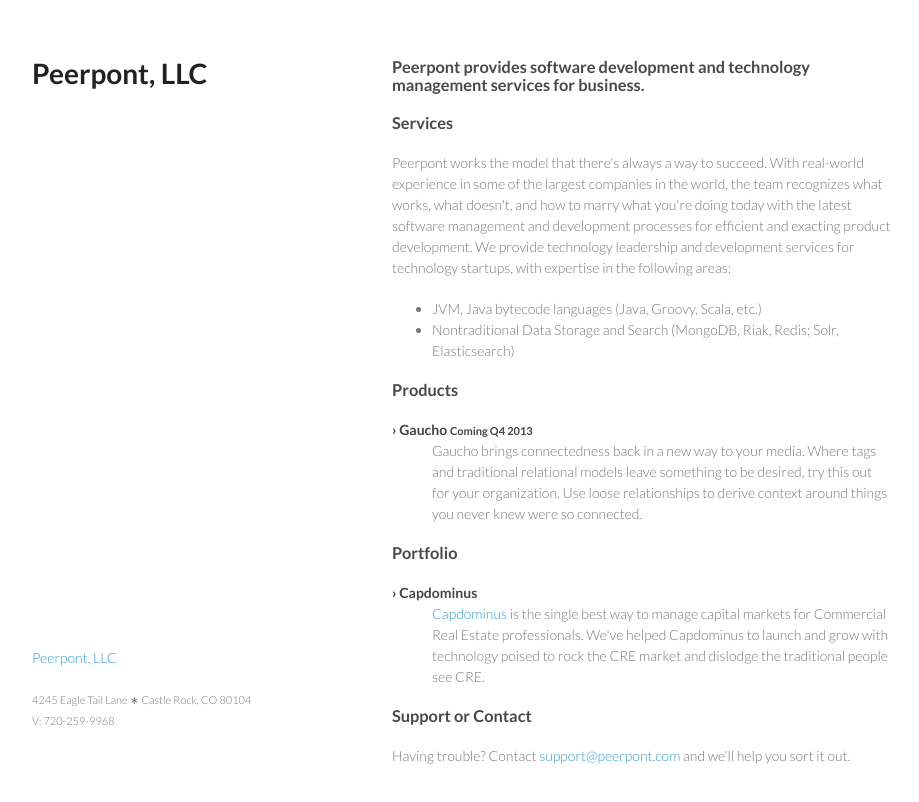
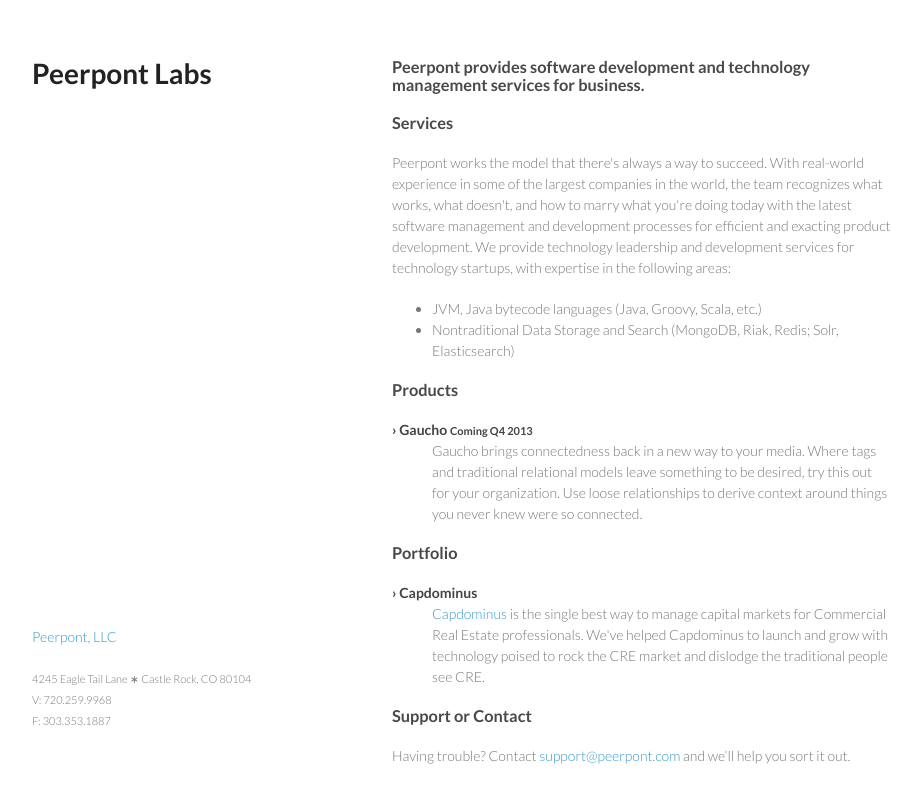
Before and after one commit to PeerpontLabs/peerpont.github.io, a plain HTML site: page index.html in a window 1280 px wide. Shown: the whole page, without its empty margins (178-1097 px from the left). Drawn offline with Linux system fonts and the light colour scheme.

Commit message:
Changes.

```diff
--- a/index.html
+++ b/index.html
@@ -3,7 +3,7 @@
   <head>
     <meta charset="utf-8">
     <meta http-equiv="X-UA-Compatible" content="chrome=1">
-    <title>Peerpont, LLC</title>
+    <title>Peerpont - Software Development and Technology Management</title>
 
     <link rel="stylesheet" href="stylesheets/styles.css">
     <link rel="stylesheet" href="stylesheets/pygment_trac.css">
@@ -15,7 +15,7 @@
   <body>
     <div class="wrapper">
       <header>
-        <h1>Peerpont, LLC</h1>
+        <h1>Peerpont Labs</h1>
         <p>
 
         </p>
@@ -71,7 +71,7 @@
       </section>
       <footer>
         <p><a href="http://www.peerpont.com">Peerpont, LLC</a></p>
-        <p><small>4245 Eagle Tail Lane &lowast; Castle Rock, CO 80104<br/>V: 720-259-9968<br/></small></p>
+        <p><small>4245 Eagle Tail Lane &lowast; Castle Rock, CO 80104<br/>V: 720.259.9968<br/>F: 303.353.1887</small></p>
       </footer>
     </div>
     <script src="javascripts/scale.fix.js"></script>
```
